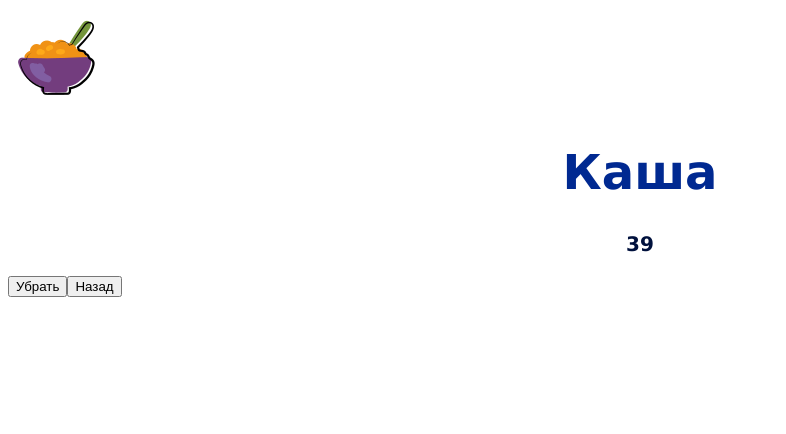
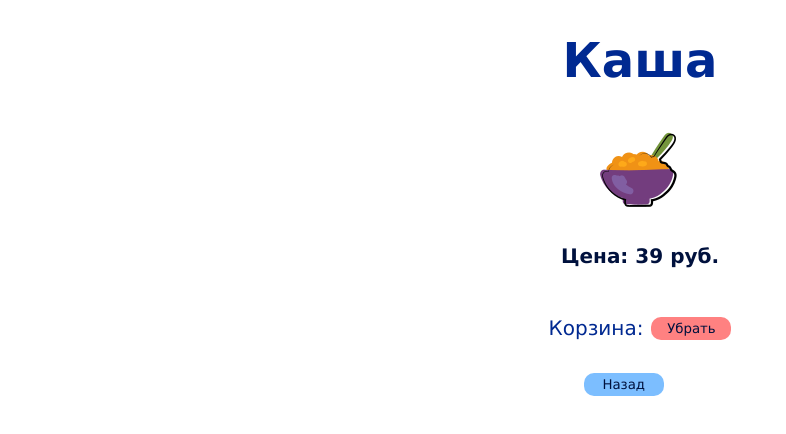
Before and after one commit to Daniil-Melnik/studing_Vue.js_2.0, a Vue app in the folder hw7/: page /products/1 in a window 1280 px wide. Shown: the top 434 px of the page, without its empty margins (0-786 px from the left). Built offline with nearby package versions, Linux system fonts and the light colour scheme.

Commit message:
finally!

```diff
--- a/hw7/src/components/Product.vue
+++ b/hw7/src/components/Product.vue
@@ -1,19 +1,27 @@
 <template>
 	<div>
-		<img :src="require(`@/assets/${isContactImg}`)"/>
+		<div class="cart-title-container">
 			<h1>{{ product.name }}</h1>
-		<h3>{{ product.price }}</h3>
+			<img class="cart-img" :src="require(`@/assets/${isContactImg}`)"/>
+			<h3>Цена: {{ product.price }} руб.</h3>
+		</div>
+		<div class="cart-container">
+			<p>Корзина:</p>
 			<button v-if="isInCart(product.id, this.$store.state.cart)"
-			class="btn btn-primary"
+			class="add-btn"
 			@click="addToCart(product, this.$store.state.cart)">
 				В корзину
 			</button>
 			<button v-else
-			class="btn btn-warning"
+				class="remove-btn"
 				@click="removeFromCart(product.id, this.$store.state.cart)">
 					Убрать
 			</button>
-		<button @click="goBack">Назад</button>
+		</div>
+		<div class="befor-btn-ab">
+			<button class="before-btn" @click="goBack">Назад</button>
+		</div>
+
 	</div>
 </template>
 
@@ -57,3 +65,84 @@
 		},
 	}
 </script>
+
+<style>
+.add-btn{
+	height: 23px;
+	width: 80px;
+	margin-left: 8px;
+	border: 0;
+	background-color: rgb(175, 255, 129);
+	border-radius: 10px;
+	font-family: 'Lucida Sans', 'Lucida Sans Regular', 'Lucida Grande', 'Lucida Sans Unicode', Geneva, Verdana, sans-serif;
+	color: rgb(0, 17, 61);
+	transition: 0.6s;
+}
+.add-btn:hover {
+background-color: rgb(0, 103, 0);
+color: rgb(203, 229, 255);
+transform: scale(1.3);
+}
+
+.remove-btn{
+height: 23px;
+width: 80px;
+margin-left: 8px;
+border: 0;
+background-color: rgb(255, 129, 129);
+border-radius: 10px;
+font-family: 'Lucida Sans', 'Lucida Sans Regular', 'Lucida Grande', 'Lucida Sans Unicode', Geneva, Verdana, sans-serif;
+color: rgb(0, 17, 61);
+transition: 0.6s;
+}
+.remove-btn:hover {
+background-color: rgb(199, 0, 0);
+color: rgb(203, 229, 255);
+transform: scale(1.3);
+}
+
+.cart-container {
+	margin-left: 0;
+	height: 80px;
+	display: flex;
+	justify-content: center;
+	align-items: center;
+}
+
+.cart-container p {
+	font-size: 20px;
+	font-family: 'Lucida Sans', 'Lucida Sans Regular', 'Lucida Grande', 'Lucida Sans Unicode', Geneva, Verdana, sans-serif;
+	color: rgb(0, 41, 145);
+}
+
+.cart-title-container {
+	text-align: center;
+}
+
+.before-btn{
+	height: 23px;
+	width: 80px;
+	border: 0;
+	background-color: rgb(124, 190, 255);
+	border-radius: 10px;
+	font-family: 'Lucida Sans', 'Lucida Sans Regular', 'Lucida Grande', 'Lucida Sans Unicode', Geneva, Verdana, sans-serif;
+	color: rgb(0, 17, 61);
+	transition: 0.6s;
+	margin-top: 5px;
+}
+
+.before-btn:hover {
+	background-color: rgb(0, 17, 61);
+	color: rgb(203, 229, 255);
+	transform: scale(1.3);
+}
+
+.before-btn-ab {
+	display: flex;
+	align-items: center;
+	justify-content: center;
+	width: 100%;
+	height: 100px;
+}
+
+</style>
```
Lines whose indentation alone changed are shown as unchanged.
